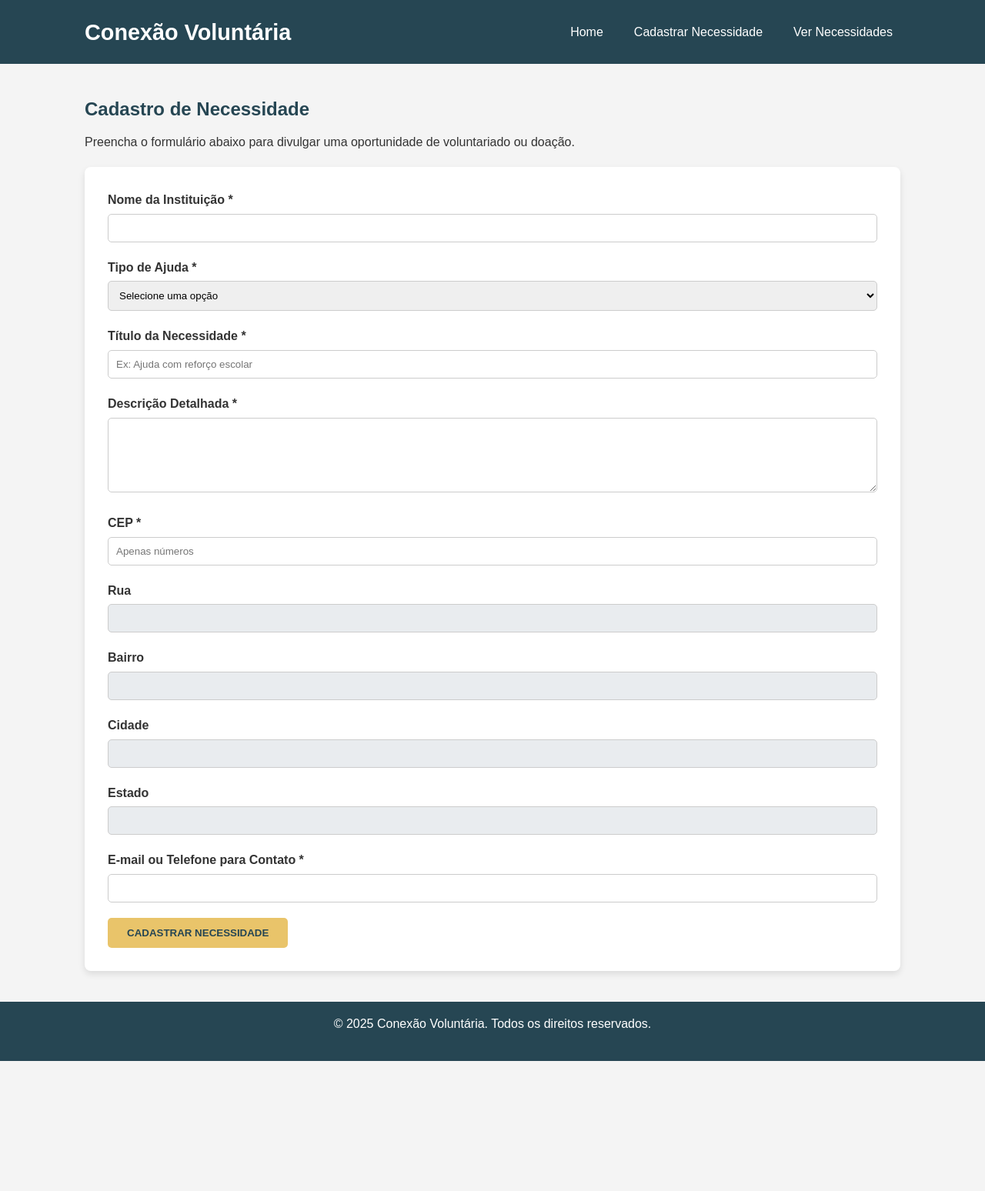
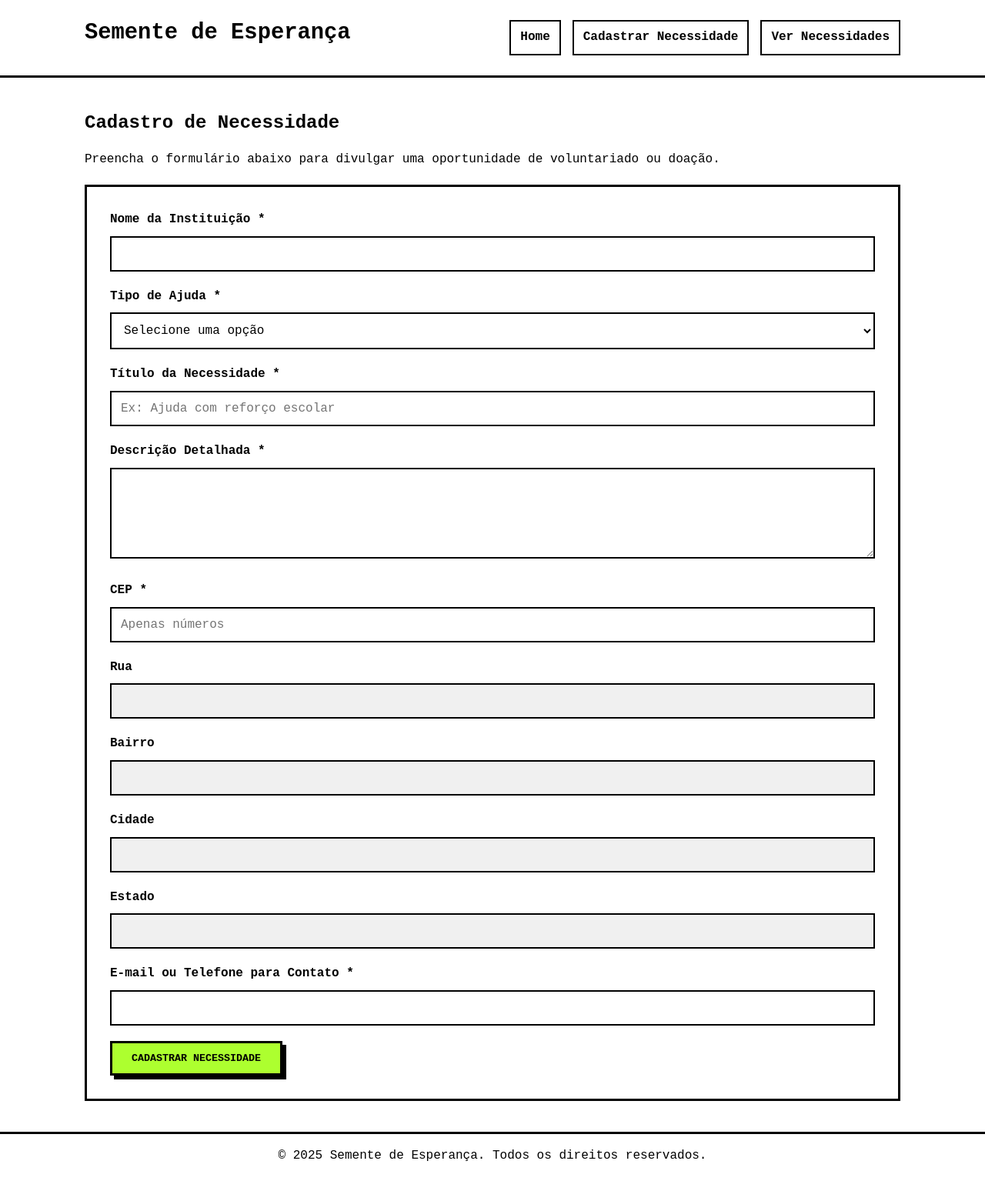
Before and after one commit to gustavobarez/prova-ong, a plain HTML site: page cadastrar.html in a window 1280 px wide. Shown: the whole page at 77% size. Before the commit the page ends 1379 px from the top, so only its background shows below. Drawn offline with Linux system fonts and the light colour scheme.

Commit message:
fix: changes ui theme to neobrutalist

```diff
--- a/cadastrar.html
+++ b/cadastrar.html
@@ -3,14 +3,14 @@
 <head>
     <meta charset="UTF-8">
     <meta name="viewport" content="width=device-width, initial-scale=1.0">
-    <title>Cadastrar Necessidade - Conexão Voluntária</title>
+    <title>Cadastrar Necessidade - Semente de Esperança</title>
     <link rel="icon" type="image/png" href="./images/health-care.png">
     <link rel="stylesheet" href="css/style.css">
 </head>
 <body>
     <header>
         <div class="container">
-            <h1><a href="index.html">Conexão Voluntária</a></h1>
+            <h1><a href="index.html">Semente de Esperança</a></h1>
             <nav>
                 <ul>
                     <li><a href="index.html">Home</a></li>
@@ -92,7 +92,7 @@
 
     <footer>
         <div class="container">
-            <p>&copy; 2025 Conexão Voluntária. Todos os direitos reservados.</p>
+            <p>&copy; 2025 Semente de Esperança. Todos os direitos reservados.</p>
         </div>
     </footer>
 
--- a/css/style.css
+++ b/css/style.css
@@ -1,24 +1,24 @@
 :root {
-    --cor-primaria: #2a9d8f;
-    --cor-secundaria: #e9c46a;
-    --cor-fundo: #f4f4f4;
-    --cor-texto: #333;
-    --cor-header-footer: #264653;
-    --cor-branco: #ffffff;
+    --cor-primaria: #ADFF2F; /* Verde Lima Brilhante */
+    --cor-fundo: #FFFFFF;
+    --cor-texto: #000000;
+    --cor-borda: #000000;
+    --cor-branco: #FFFFFF;
+    --cor-cinza-claro: #F0F0F0;
 }
 
 * {
     margin: 0;
     padding: 0;
     box-sizing: border-box;
-    font-family: Arial, sans-serif;
+    font-family: 'Courier New', Courier, monospace;
+    border-radius: 0; /* Remove todos os cantos arredondados */
 }
 
 body {
     background-color: var(--cor-fundo);
     color: var(--cor-texto);
     line-height: 1.6;
-
     display: flex;
     flex-direction: column;
     min-height: 100vh;
@@ -31,15 +31,23 @@ body {
 }
 
 a {
-    color: var(--cor-primaria);
-    text-decoration: none;
+    color: var(--cor-texto);
+    text-decoration: underline;
+    font-weight: bold;
 }
 
-/* Header Footer */
+/* Header & Footer */
 header, footer {
-    background-color: var(--cor-header-footer);
-    color: var(--cor-branco);
+    background-color: var(--cor-fundo);
+    color: var(--cor-texto);
     padding: 1rem 0;
+    border-bottom: 3px solid var(--cor-borda);
+}
+
+footer {
+    border-bottom: none;
+    border-top: 3px solid var(--cor-borda);
+    margin-top: auto;
     text-align: center;
 }
 
@@ -50,29 +58,28 @@ header .container {
 }
 
 header h1 a {
-    color: var(--cor-branco);
+    color: var(--cor-texto);
     font-size: 1.8rem;
+    text-decoration: none;
 }
 
 header nav ul {
     list-style: none;
     display: flex;
-    gap: 20px;
+    gap: 15px;
 }
 
 header nav ul li a {
-    color: var(--cor-branco);
-    padding: 5px 10px;
-    border-radius: 5px;
-    transition: background-color 0.3s;
+    color: var(--cor-texto);
+    padding: 8px 12px;
+    border: 2px solid var(--cor-borda);
+    text-decoration: none;
+    display: block;
+    background-color: var(--cor-fundo);
 }
 
 header nav ul li a:hover {
     background-color: var(--cor-primaria);
-}
-
-footer {
-    margin-top: auto;
 }
 
 main {
@@ -80,44 +87,45 @@ main {
     flex-grow: 1;
 }
 
-h2 {
-    color: var(--cor-header-footer);
-    margin-bottom: 10px;
+h1, h2, h3, h4 {
+    color: var(--cor-texto);
+    margin-bottom: 15px;
 }
 
 p {
     margin-bottom: 20px;
 }
 
-/* Index file */
+/* Index */
 .home-main .hero {
-    background: linear-gradient(rgba(0, 0, 0, 0.5), rgba(0, 0, 0, 0.5)), url('https://source.unsplash.com/1600x900/?community,help') no-repeat center center/cover;
-    color: var(--cor-branco);
+    background: var(--cor-primaria);
+    color: var(--cor-texto);
     text-align: center;
-    padding: 100px 0;
+    padding: 80px 0;
+    border: 3px solid var(--cor-borda);
 }
 
 .home-main .hero h2 {
-    color: var(--cor-branco);
     font-size: 2.5rem;
-    margin-bottom: 20px;
 }
 
 .btn-principal {
     display: inline-block;
-    background-color: var(--cor-secundaria);
-    color: var(--cor-header-footer);
+    background-color: var(--cor-primaria);
+    color: var(--cor-texto);
     padding: 12px 25px;
-    border-radius: 5px;
     font-weight: bold;
     text-transform: uppercase;
-    border: none;
+    border: 3px solid var(--cor-borda);
+    box-shadow: 5px 5px 0px var(--cor-borda);
     cursor: pointer;
-    transition: transform 0.3s;
+    text-decoration: none;
+    transition: all 0.2s ease-in-out;
 }
 
 .btn-principal:hover {
-    transform: scale(1.05);
+    transform: translate(5px, 5px);
+    box-shadow: none;
 }
 
 .como-funciona {
@@ -133,20 +141,20 @@ p {
 
 .como-funciona .passo {
     flex: 1;
+    padding: 20px;
+    border: 3px solid var(--cor-borda);
+    background-color: var(--cor-branco);
 }
 
 .como-funciona .passo h4 {
-    color: var(--cor-primaria);
-    margin-bottom: 10px;
     font-size: 1.2rem;
 }
 
 /* Forms */
 form {
-    background-color: var(--cor-branco);
+    background-color: var(--cor-fundo);
     padding: 30px;
-    border-radius: 8px;
-    box-shadow: 0 4px 8px rgba(0,0,0,0.1);
+    border: 3px solid var(--cor-borda);
 }
 
 .form-group {
@@ -155,7 +163,7 @@ form {
 
 .form-group label {
     display: block;
-    margin-bottom: 5px;
+    margin-bottom: 8px;
     font-weight: bold;
 }
 
@@ -163,13 +171,15 @@ form {
 .form-group select,
 .form-group textarea {
     width: 100%;
-    padding: 10px;
-    border-radius: 5px;
-    border: 1px solid #ccc;
+    padding: 12px;
+    border: 2px solid var(--cor-borda);
+    background-color: var(--cor-branco);
+    font-family: 'Courier New', Courier, monospace;
+    font-size: 1rem;
 }
 
 .form-group input:read-only {
-    background-color: #e9ecef;
+    background-color: var(--cor-cinza-claro);
 }
 
 /* View page */
@@ -181,43 +191,44 @@ form {
 
 .filtros input, .filtros select {
     flex: 1;
-    padding: 10px;
-    border: 1px solid #ccc;
-    border-radius: 5px;
+    padding: 12px;
+    border: 2px solid var(--cor-borda);
+    font-family: 'Courier New', Courier, monospace;
+    font-size: 1rem;
 }
 
 .cards-container {
     display: grid;
     grid-template-columns: repeat(auto-fill, minmax(300px, 1fr));
-    gap: 20px;
+    gap: 25px;
 }
 
 .card {
     background-color: var(--cor-branco);
-    border-radius: 8px;
-    box-shadow: 0 4px 8px rgba(0,0,0,0.1);
+    border: 3px solid var(--cor-borda);
+    box-shadow: 6px 6px 0px var(--cor-borda);
     padding: 20px;
-    transition: transform 0.3s;
+    transition: all 0.2s ease-in-out;
 }
 
 .card:hover {
-    transform: translateY(-5px);
+    transform: translate(6px, 6px);
+    box-shadow: none;
 }
 
 .card h3 {
-    color: var(--cor-primaria);
     margin-bottom: 10px;
 }
 
 .card .card-tipo {
     display: inline-block;
-    background-color: var(--cor-secundaria);
-    color: var(--cor-header-footer);
+    background-color: var(--cor-primaria);
+    color: var(--cor-texto);
     padding: 5px 10px;
-    border-radius: 15px;
     font-size: 0.8rem;
     font-weight: bold;
     margin-bottom: 15px;
+    border: 2px solid var(--cor-borda);
 }
 
 .card p {
@@ -225,7 +236,7 @@ form {
 }
 
 .card p strong {
-    color: var(--cor-header-footer);
+    font-weight: bold;
 }
 
 @media (max-width: 768px) {
@@ -234,11 +245,7 @@ form {
         gap: 15px;
     }
 
-    .filtros {
-        flex-direction: column;
-    }
-
-    .como-funciona .passos {
+    .filtros, .como-funciona .passos {
         flex-direction: column;
     }
 }
```
Also changed, not shown: index.html (+3 -3 lines), visualizar.html (+3 -3 lines).
